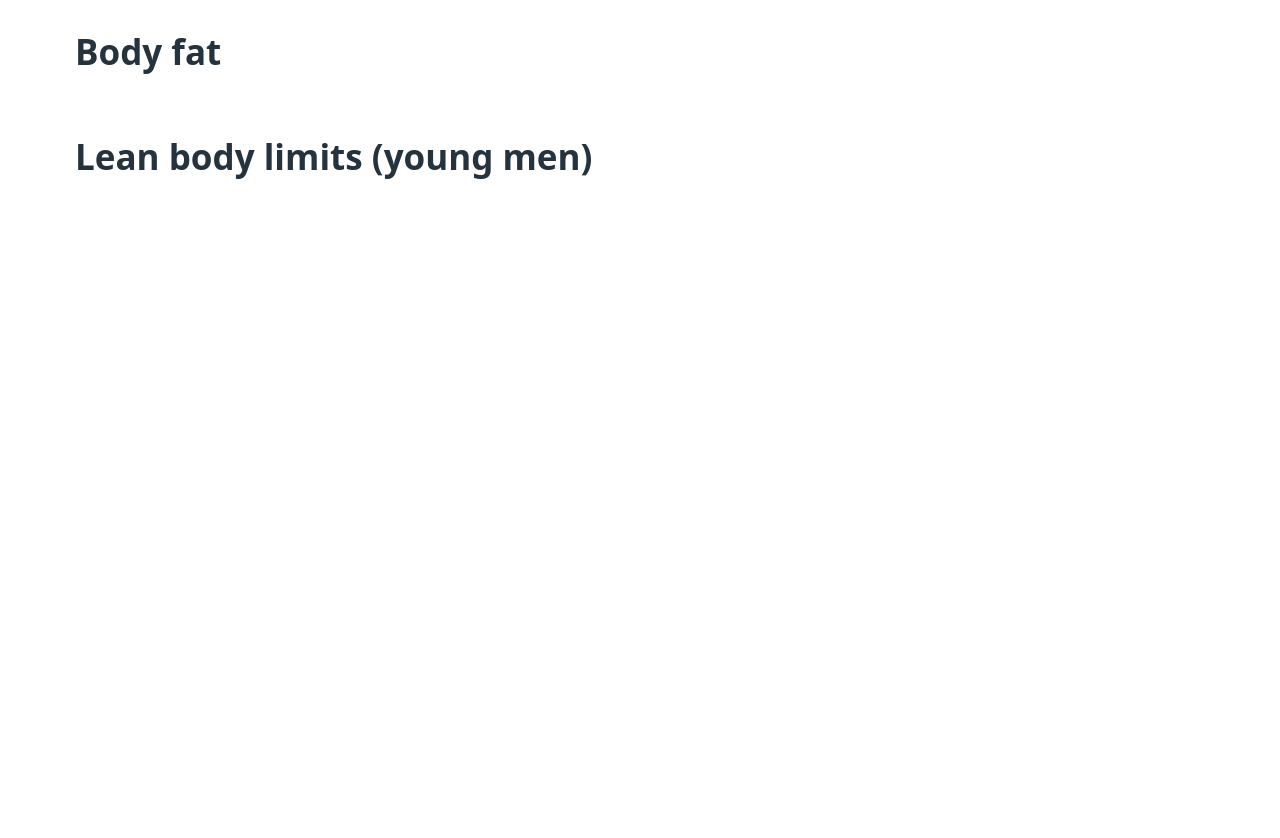
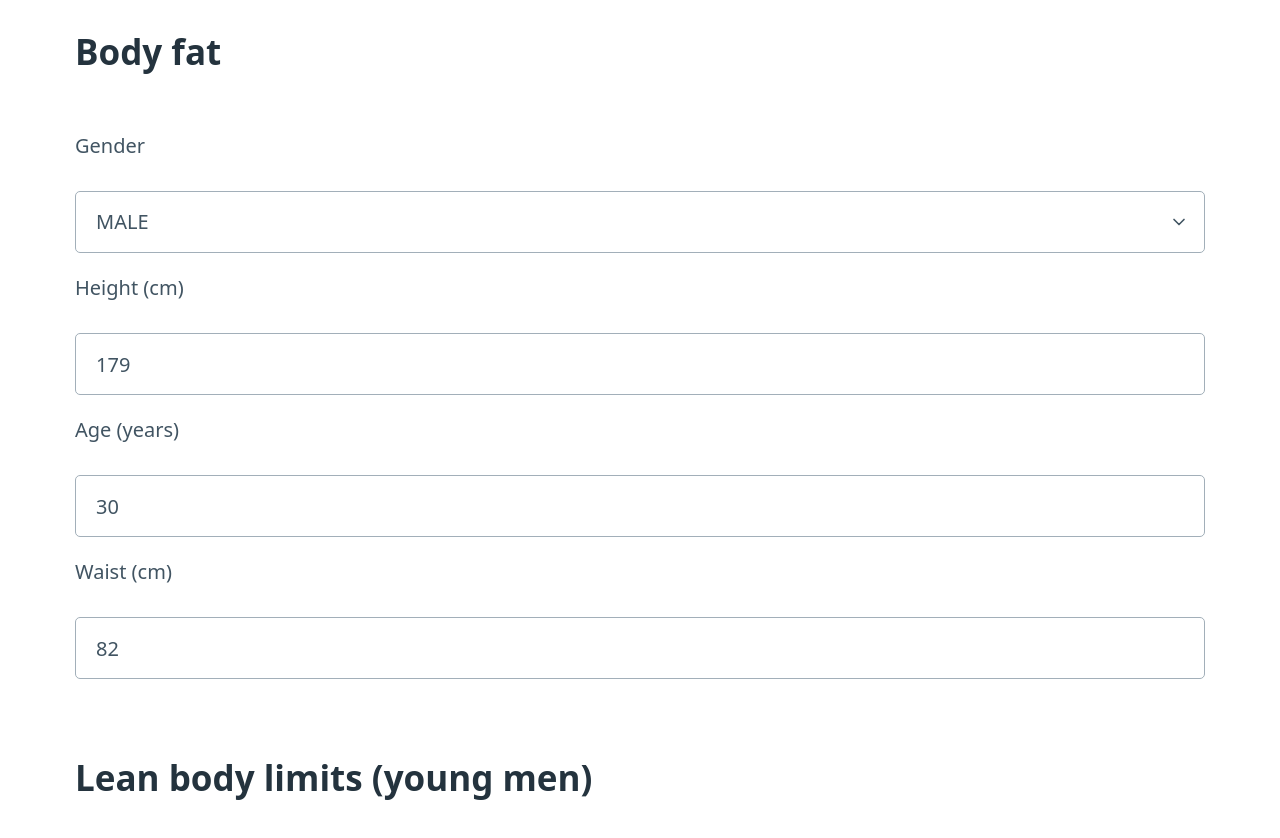
Before and after one commit to nutratech/web.2023, a SvelteKit app: page /calculators in a window 1280 px wide. Shown: the part 2680-3518 px from the top of the page. Before the commit the page ends 2916 px from the top, so only its background shows below. Built offline with nearby package versions, Linux system fonts and the light colour scheme.

Commit message:
wip more calculators

```diff
--- a/src/routes/calculators/+page.svelte
+++ b/src/routes/calculators/+page.svelte
@@ -1,6 +1,6 @@
 <script lang="ts">
 	import '@picocss/pico';
-	import { _calcBmrTableData, _calcOrmTableData } from './+page.ts';
+	import { _calcBfTableData, _calcBmrTableData, _calcOrmTableData } from './+page.ts';
 
 	// ~~~~~~~~~~~~~~~~~~~~~~~~~~~~~~~~~~~~~~~~~~~~~
 	// 1RM
@@ -37,22 +37,20 @@
 	// BMR
 	// ~~~~~~~~~~~~~~~~~~~~~~~~~~~~~~~~~~~~~~~~~~~~~
 	let bmrTableData: (number | string)[][] = [
-		['Katch McArdle', NaN, NaN],
-		['Cunningham', NaN, NaN],
-		['Mifflin St. Jeor', NaN, NaN],
-		['Harris Benedict', NaN, NaN]
+		['Katch McArdle', String(), String()],
+		['Cunningham', String(), String()],
+		['Mifflin St. Jeor', String(), String()],
+		['Harris Benedict', String(), String()]
 	];
 
 	let bmrActivityLevel = 2;
 	let bmrWeight: number | null = 73;
 	let bmrBodyFat: number | null = 15;
-	let bmrGender: string | null = null;
-	let bmrHeight: number | null = 179;
-	let bmrAge: number | null = 30;
+	let gender = 'MALE';
+	let height: number | null = 179;
+	let age: number | null = 30;
 
 	function updateTableBmr() {
-		console.log(bmrGender);
-		console.log(`${bmrHeight} cm`);
 		// two required fields for all 4 calculators
 		if (bmrWeight != null && bmrBodyFat != null) {
 			// attempt to calculate
@@ -60,15 +58,32 @@
 				bmrActivityLevel,
 				bmrWeight,
 				bmrBodyFat,
-				bmrGender,
-				bmrHeight,
-				bmrAge
+				gender,
+				height,
+				age
 			);
 		}
 	}
 
 	// Call once to initialize table
 	updateTableBmr();
+
+	// ~~~~~~~~~~~~~~~~~~~~~~~~~~~~~~~~~~~~~~~~~~~~~
+	// Body fat
+	// ~~~~~~~~~~~~~~~~~~~~~~~~~~~~~~~~~~~~~~~~~~~~~
+	let bfTableData: number[] = [];
+
+	let bfWaist: number | null = 82;
+	let bfNeck: number | null = 40;
+	let bfHip: number | null = null;
+
+	function updateTableBf() {
+		// attempt to calculate
+		bfTableData = _calcBfTableData(gender, age, height, bfWaist, bfNeck, bfHip);
+	}
+
+	// Call once to initialize table
+	updateTableBf();
 </script>
 
 <title>Calculators | NutraTech</title>
@@ -102,6 +117,7 @@
 			on:input={updateTable1RM}
 		/>
 	</form>
+
 	<!-- Table -->
 	<h3>Predicted max weight</h3>
 	<p>You lifted {ormWeightLifted} for {ormRepsPerformed} reps!</p>
@@ -158,7 +174,7 @@
 			on:input={updateTableBmr}
 		/>
 		<p>Gender</p>
-		<select bind:value={bmrGender} on:input={updateTableBmr}>
+		<select bind:value={gender} on:input={updateTableBmr}>
 			<option>MALE</option>
 			<option>FEMALE</option>
 		</select>
@@ -168,7 +184,7 @@
 			min="30"
 			max="275"
 			placeholder="e.g. 180"
-			bind:value={bmrHeight}
+			bind:value={height}
 			on:input={updateTableBmr}
 		/>
 		<p>Age (years)</p>
@@ -177,10 +193,12 @@
 			min="0"
 			max="175"
 			placeholder="e.g. 25"
-			bind:value={bmrAge}
+			bind:value={age}
 			on:input={updateTableBmr}
 		/>
 	</form>
+
+	<!-- Table -->
 	<table>
 		<thead>
 			<tr>
@@ -204,6 +222,40 @@
 	<!-- Body fat % -->
 	<!--~~~~~~~~~~~~~~~~~~~~~~~~~~~~~~~~~~~~~~~~~~~~~~~~-->
 	<h2>Body fat</h2>
+	<form>
+		<p>Gender</p>
+		<select bind:value={gender} on:change={updateTableBmr}>
+			<option>MALE</option>
+			<option>FEMALE</option>
+		</select>
+		<p>Height (cm)</p>
+		<input
+			type="number"
+			min="30"
+			max="275"
+			placeholder="e.g. 180"
+			bind:value={height}
+			on:input={updateTableBmr}
+		/>
+		<p>Age (years)</p>
+		<input
+			type="number"
+			min="0"
+			max="175"
+			placeholder="e.g. 25"
+			bind:value={age}
+			on:input={updateTableBmr}
+		/>
+		<p>Waist (cm)</p>
+		<input
+			type="number"
+			min="15"
+			max="400"
+			placeholder="e.g. 90"
+			bind:value={bfWaist}
+			on:input={updateTableBmr}
+		/>
+	</form>
 
 	<!--~~~~~~~~~~~~~~~~~~~~~~~~~~~~~~~~~~~~~~~~~~~~~~~~-->
 	<!-- Lean body limits -->
--- a/src/routes/calculators/+page.ts
+++ b/src/routes/calculators/+page.ts
@@ -137,7 +137,7 @@ export function _calcBmrTableData(
 	activityLevel: number,
 	weight: number,
 	bodyFat: number | null,
-	gender: string | null,
+	gender: string,
 	height: number | null,
 	age: number | null
 ): (number | string)[][] {
@@ -153,13 +153,13 @@ export function _calcBmrTableData(
 	const resultsCunningham = ['Cunningham', ...rows];
 
 	rows =
-		gender != null && height != null && age != null
+		height != null && age != null
 			? bmrMifflinStJeor(activityFactor, weight, gender, height, age)
 			: [String(), String()];
 	const resultsMifflinStJeor = ['Mifflin St Jeor', ...rows];
 
 	rows =
-		gender != null && height != null && age != null
+		height != null && age != null
 			? bmrHarrisBenedict(activityFactor, weight, gender, height, age)
 			: [String(), String()];
 	const resultsHarrisBenedict = ['Harris Benedict', ...rows];
@@ -167,3 +167,48 @@ export function _calcBmrTableData(
 	// Return them
 	return [resultsKatchMcArdle, resultsCunningham, resultsMifflinStJeor, resultsHarrisBenedict];
 }
+
+// ~~~~~~~~~~~~~~~~~~~~~~~~~~~~~~~~~~~~~~~~~~~~~~~~~
+// Body fat
+// ~~~~~~~~~~~~~~~~~~~~~~~~~~~~~~~~~~~~~~~~~~~~~~~~~
+function bfNavy(
+	gender: string,
+	height: number,
+	waist: number,
+	neck: number,
+	hip: number | null
+): number {
+	// Validate and assign default to nullable "hip"
+	if (gender == 'FEMALE' && !hip) {
+		return 0;
+	} else if (gender == 'MALE') {
+		hip = 0; // placeholder value, not used for men anyway
+	}
+
+	const genderSpecificDenominator: Record<string, number> = {
+		MALE: 1.0324 - 0.19077 * Math.log10(waist - neck) + 0.15456 * Math.log10(height),
+		FEMALE: 1.29579 - 0.35004 * Math.log10(waist + hip - neck) + 0.221 * Math.log10(height)
+	};
+
+	return Number((495 / genderSpecificDenominator[gender] - 450).toFixed(2));
+}
+
+function bf3Site(): number {}
+
+function bf7Site(): number {}
+
+export function _calcBfTableData(
+	gender: string,
+	age: number | null,
+	height: number | null,
+	waist: number | null,
+	neck: number | null,
+	hip: number | null
+): number[] {
+	const navy =
+		height != null && waist != null && neck != null ? bfNavy(gender, height, waist, neck, hip) : [];
+	const threeSite = bf3Site();
+	const sevenSite = bf7Site();
+
+	return [navy, threeSite, sevenSite];
+}
```
